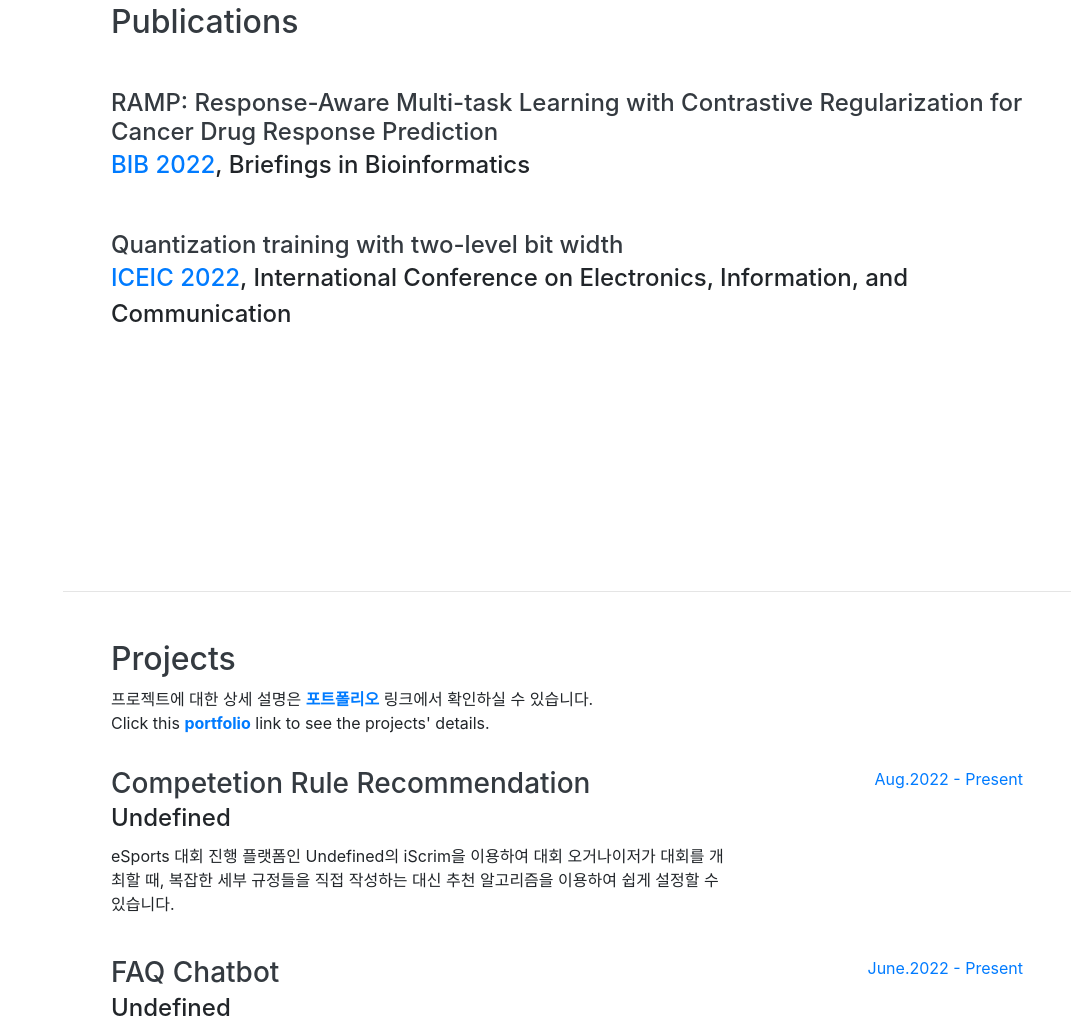
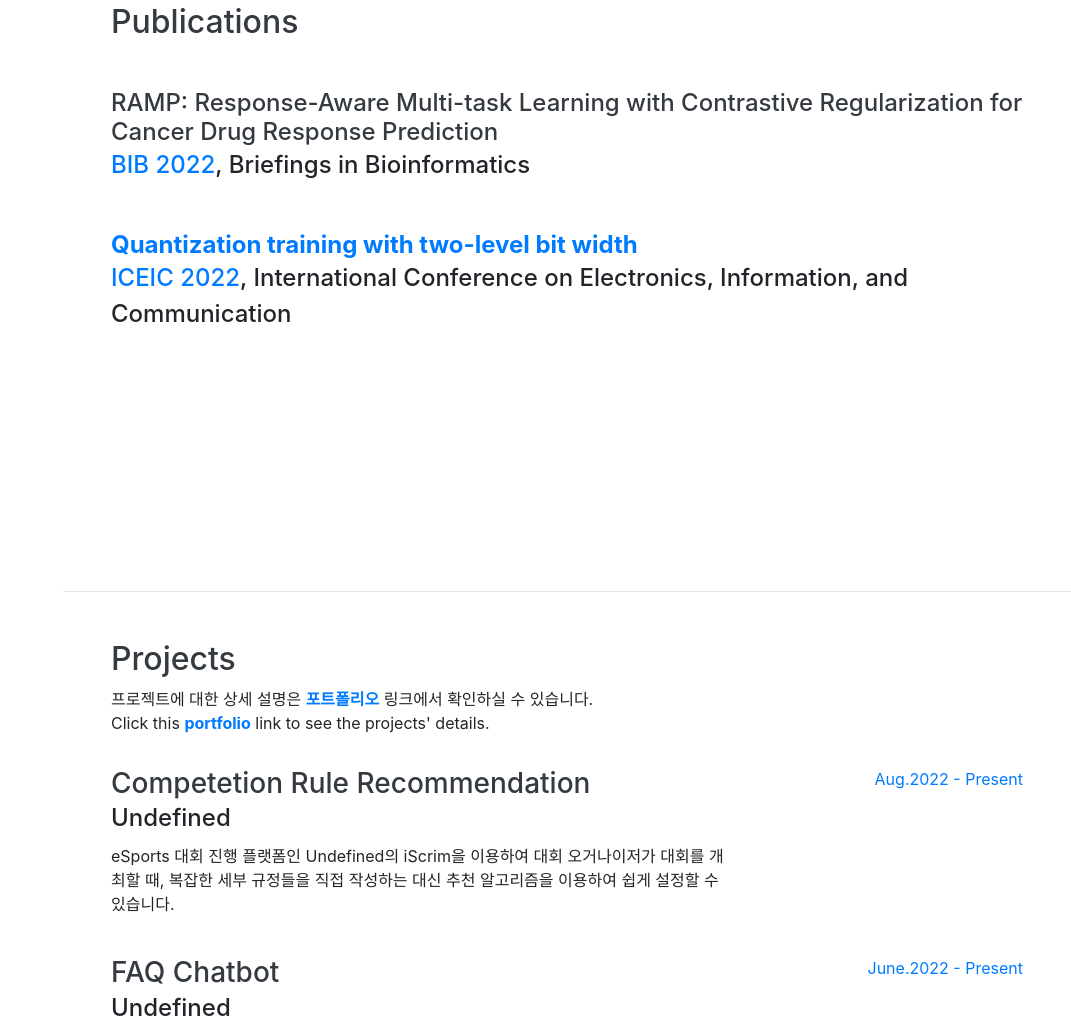
Before and after one commit to jarvis08/jarvis08.github.io, a website with bundled scripts: page index.html in a window 1280 px wide. Shown: the part 2887-3917 px from the top of the page, without its empty margins (209-1280 px from the left). Built offline with nearby package versions, Linux system fonts and the light colour scheme; a web font is replaced by a local one.

Commit message:
add url to ICEIC paper

```diff
--- a/index.html
+++ b/index.html
@@ -235,7 +235,7 @@
         </div>
         <div class="resume-item d-flex flex-column flex-md-row justify-content-between mb-4">
           <div class="resume-content mb-3">
-            <h4 class="mb-0">Quantization training with two-level bit width</h4>
+            <h4 class="mb-0"><a href="https://ieeexplore.ieee.org/document/9748737" class="font-weight-bold" target="_blank">Quantization training with two-level bit width</a></h4>
             <div class="subheading mb-2"><a href="https://iceic.org/2022/" target="_blank">ICEIC 2022</a>, International Conference on Electronics, Information, and Communication</div>
           </div>
         </div>
```
